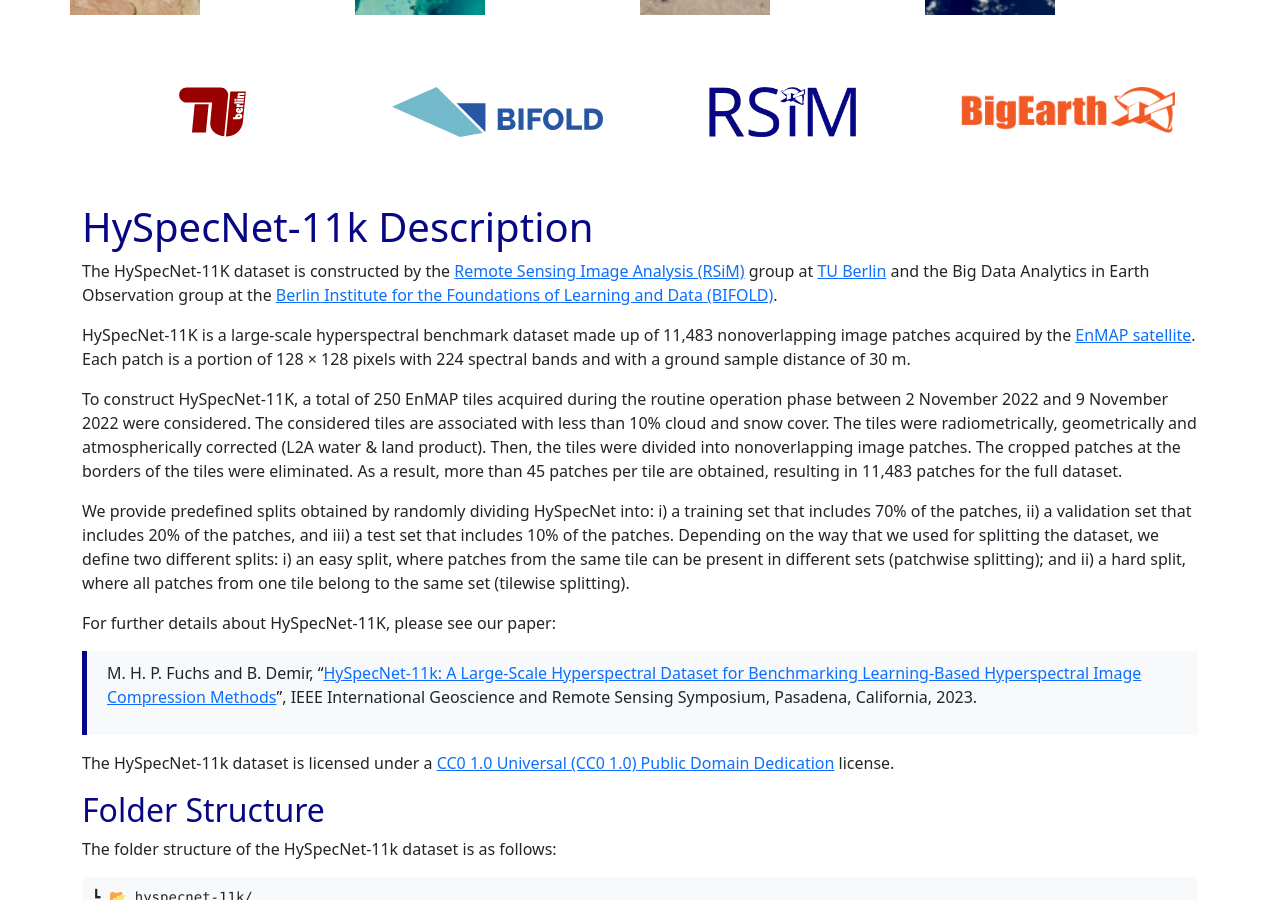
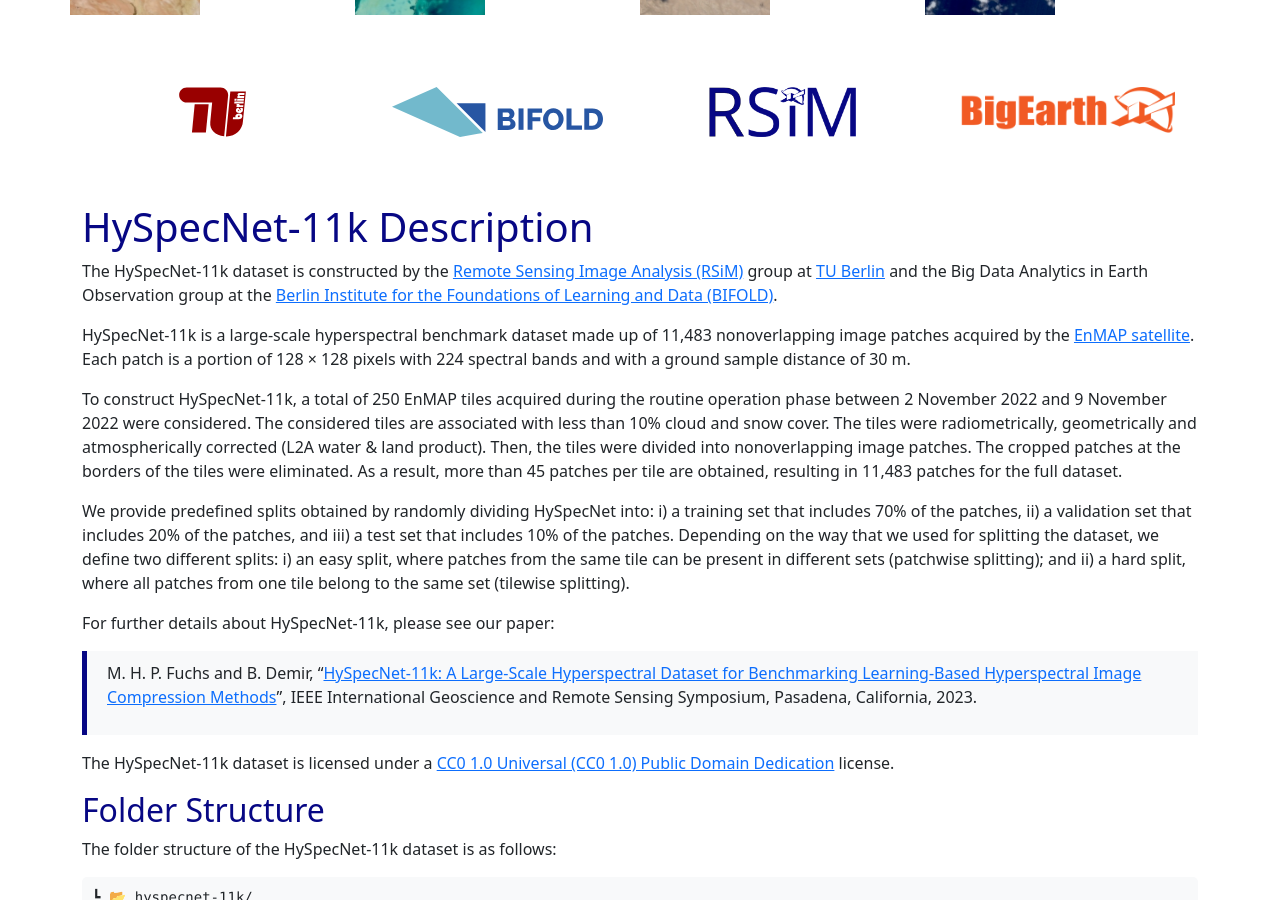
Before and after one commit to rsim-tu-berlin/hyspecnet.rsim.berlin, a Jekyll site: the page built from hyspecnet-11k-description.md, in a window 1280 px wide and 900 px high, scrolled down 545 px. Built offline with Jekyll 4.4.1, drawn with Linux system fonts in a browser that asks for light colours.

Commit message:
11k not 11K

```diff
--- a/hyspecnet-11k-description.md
+++ b/hyspecnet-11k-description.md
@@ -6,15 +6,15 @@
 
 # HySpecNet-11k Description
 
-The HySpecNet-11K dataset is constructed by the [Remote Sensing Image Analysis (RSiM)](https://rsim.berlin) group at [TU Berlin](https://tu.berlin) and the Big Data Analytics in Earth Observation group at the [Berlin Institute for the Foundations of Learning and Data (BIFOLD)](https://bifold.berlin).
+The HySpecNet-11k dataset is constructed by the [Remote Sensing Image Analysis (RSiM)](https://rsim.berlin) group at [TU Berlin](https://tu.berlin) and the Big Data Analytics in Earth Observation group at the [Berlin Institute for the Foundations of Learning and Data (BIFOLD)](https://bifold.berlin).
 
-HySpecNet-11K is a large-scale hyperspectral benchmark dataset made up of 11,483 nonoverlapping image patches acquired by the [EnMAP satellite](https://www.enmap.org). Each patch is a portion of 128 × 128 pixels with 224 spectral bands and with a ground sample distance of 30 m.
+HySpecNet-11k is a large-scale hyperspectral benchmark dataset made up of 11,483 nonoverlapping image patches acquired by the [EnMAP satellite](https://www.enmap.org). Each patch is a portion of 128 × 128 pixels with 224 spectral bands and with a ground sample distance of 30 m.
 
-To construct HySpecNet-11K, a total of 250 EnMAP tiles acquired during the routine operation phase between 2 November 2022 and 9 November 2022 were considered. The considered tiles are associated with less than 10% cloud and snow cover. The tiles were radiometrically, geometrically and atmospherically corrected (L2A water & land product). Then, the tiles were divided into nonoverlapping image patches. The cropped patches at the borders of the tiles were eliminated. As a result, more than 45 patches per tile are obtained, resulting in 11,483 patches for the full dataset.
+To construct HySpecNet-11k, a total of 250 EnMAP tiles acquired during the routine operation phase between 2 November 2022 and 9 November 2022 were considered. The considered tiles are associated with less than 10% cloud and snow cover. The tiles were radiometrically, geometrically and atmospherically corrected (L2A water & land product). Then, the tiles were divided into nonoverlapping image patches. The cropped patches at the borders of the tiles were eliminated. As a result, more than 45 patches per tile are obtained, resulting in 11,483 patches for the full dataset.
 
 We provide predefined splits obtained by randomly dividing HySpecNet into: i) a training set that includes 70% of the patches, ii) a validation set that includes 20% of the patches, and iii) a test set that includes 10% of the patches. Depending on the way that we used for splitting the dataset, we define two different splits: i) an easy split, where patches from the same tile can be present in different sets (patchwise splitting); and ii) a hard split, where all patches from one tile belong to the same set (tilewise splitting).
 
-For further details about HySpecNet-11K, please see our paper:
+For further details about HySpecNet-11k, please see our paper:
 
 > M. H. P. Fuchs and B. Demіr, "[HySpecNet-11k: A Large-Scale Hyperspectral Dataset for Benchmarking Learning-Based Hyperspectral Image Compression Methods](https://arxiv.org/abs/2306.00385)", IEEE International Geoscience and Remote Sensing Symposium, Pasadena, California, 2023.
 
```
